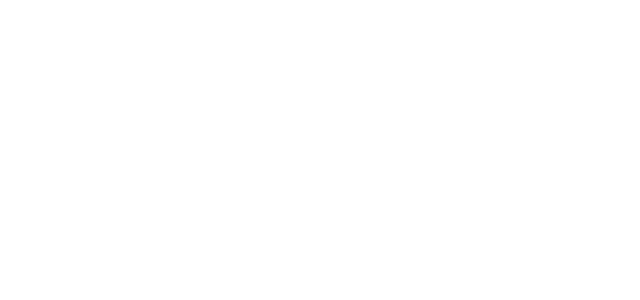
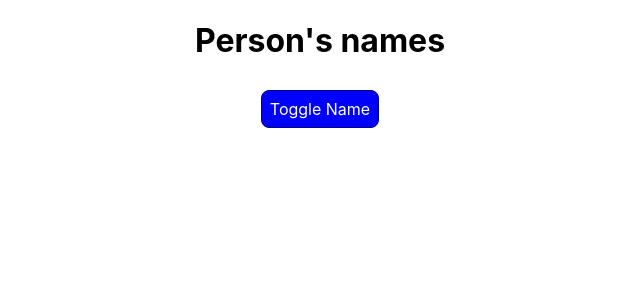
Before and after one commit to Charitie/react-hook-redux, a React (Create React App) app: page / in a window 1280 px wide. Shown: the top 300 px of the page, without its empty margins (320-960 px from the left). Built offline with nearby package versions, Linux system fonts and the light colour scheme.

Commit message:
add cockpit component

```diff
--- a/src/App.js
+++ b/src/App.js
@@ -1,6 +1,7 @@
 import React, { Component } from 'react';
 import classes from './App.module.css';
 import Persons from './Components/Person/Persons';
+import Cockpit from './Components/Cockpit/Cockpit';
 // import styled from 'styled-components';
 // import Radium, { StyleRoot } from 'radium';
 
@@ -57,34 +58,23 @@
   render() {
 
     let persons = null;
-    let btnClass = '';
 
     if (this.state.showPersons) {
-      persons = (
-
-        <div>
-          <Persons
+      persons = <Persons
             persons={this.state.persons}
             clicked={this.deletePersonHandler}
             changed={this.nameChangeHandler}
-          />
-        </div>
-      );
-    btnClass = classes.Red;
+          />; }
 
-    }
 
-    let classNames = [];
-    if (this.state.persons.length <= 2){
-      classNames.push(classes.blue);
-    }
-    if (this.state.persons.length <= 1){
-      classNames.push(classes.bold);
-    }
 
     return (
         <div className={classes.App}>
-
+          <Cockpit
+            showPersons = {this.state.showPersons}
+            persons = {this.state.persons}
+            clicked = {this.togglePersonsHandler}
+          />
           {persons}
         </div>
     );
--- a/src/App.module.css
+++ b/src/App.module.css
@@ -1,39 +1,3 @@
 .App {
   text-align: center;
 }
-
-.blue {
-  color: blue;
-}
-
-.bold {
-  font-weight: bold;
-  font-family: 'Segoe UI', Tahoma, Geneva, Verdana, sans-serif;
-}
-
-.App button {
-
-  background-color: blue;
-  font: inherit;
-  border: 1px solid darkblue;
-  padding: 8px;
-  cursor: pointer;
-  margin: 8px;
-  border-radius: 8px;
-  color: #fff;
-}
-
-.App button:hover {
-  background-color: lightblue;
-  color: black
-}
-
-.App button.Red {
-  background-color: red;
-  color: #fff;
-}
-
-.App button.Red:hover {
-  background-color: rgba(255, 0, 0, 0.432);
-  color: #000;
-}
--- a/src/Components/Cockpit/Cockpit.js
+++ b/src/Components/Cockpit/Cockpit.js
@@ -1,13 +1,26 @@
-import React, { Component } from 'react'
+import React, { Component } from 'react';
+import classes from './Cockpit.module.css';
 
 const cockpit = (props) => {
+  let classNames = [];
+  let btnClass = '';
+  if (props.showPersons) {
+    btnClass = classes.Red
+  }
+
+  if (props.persons.length <= 2){
+    classNames.push(classes.blue);
+  }
+  if (props.persons.length <= 1){
+    classNames.push(classes.bold);
+  }
     return (
-      <div>
+      <div className={classes.Cockpit}>
         <h1 className={classNames.join(' ')}>Person's names</h1>
           <button
             className={btnClass}
-            alt={this.state.showPersons}
-            onClick={this.togglePersonsHandler}
+            // alt={this.state.showPersons}
+            onClick={props.clicked}
             // style={myStyle}
             >Toggle Name</button>
       </div>
--- /dev/null
+++ b/src/Components/Cockpit/Cockpit.module.css
@@ -0,0 +1,37 @@
+
+
+.blue {
+  color: blue;
+}
+
+.bold {
+  font-weight: bold;
+  font-family: 'Segoe UI', Tahoma, Geneva, Verdana, sans-serif;
+}
+
+.Cockpit button {
+
+  background-color: blue;
+  font: inherit;
+  border: 1px solid darkblue;
+  padding: 8px;
+  cursor: pointer;
+  margin: 8px;
+  border-radius: 8px;
+  color: #fff;
+}
+
+.Cockpit button:hover {
+  background-color: lightblue;
+  color: black
+}
+
+.Cockpit button.Red {
+  background-color: red;
+  color: #fff;
+}
+
+.Cockpit button.Red:hover {
+  background-color: rgba(255, 0, 0, 0.432);
+  color: #000;
+}
--- a/src/Components/Person/Persons.js
+++ b/src/Components/Person/Persons.js
@@ -3,11 +3,11 @@
 
 const persons = (props) => props.persons.map((person, index) => {
     return <Person
-      click={() => this.clicked(index)}
+      click={() => props.clicked(index)}
       name={person.name}
       age={person.age}
       key={person.id}
-      changed={(event) => this.changed(event, person.id)}
+      changed={(event) => props.changed(event, person.id)}
       />
     });
 
```
